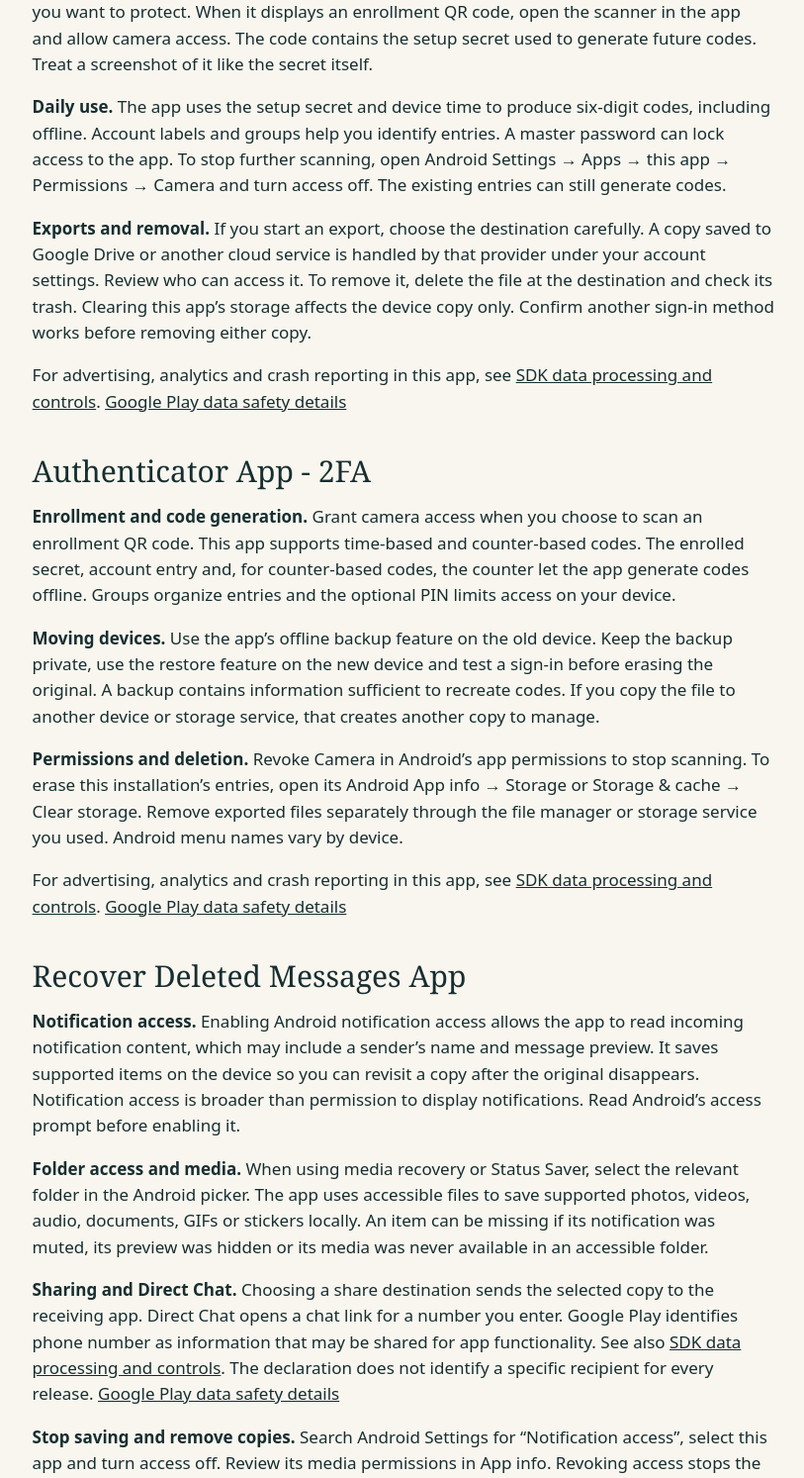
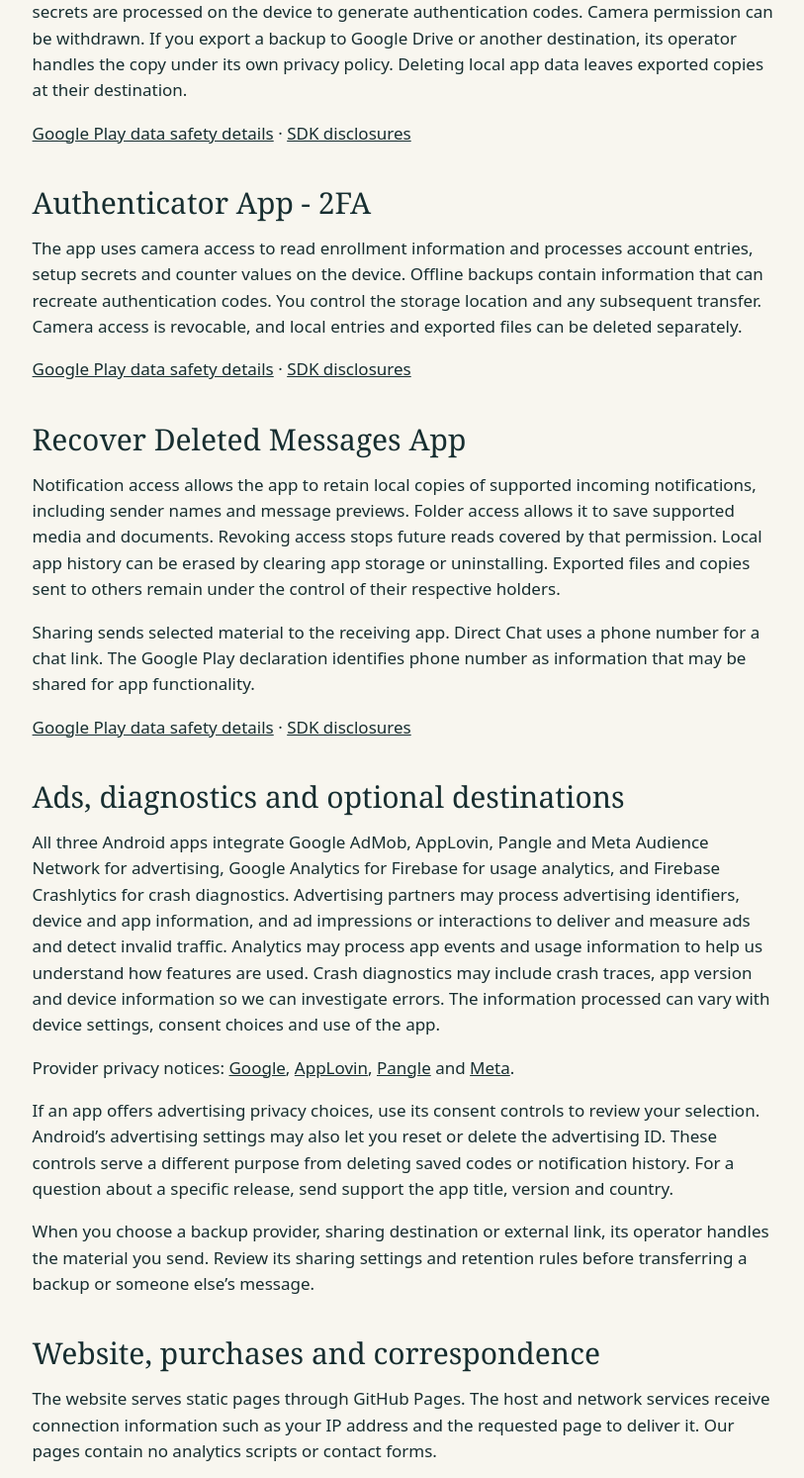
Before and after one commit to ArtemisApps/longrise, a plain HTML site: page privacy/index.html in a window 1280 px wide. Shown: the part 710-2203 px from the top of the page at 99% size, without its empty margins (232-1045 px from the left). Drawn offline with Linux system fonts and the light colour scheme.

Commit message:
Remove app walkthroughs from privacy policy and terms

```diff
--- a/privacy/index.html
+++ b/privacy/index.html
@@ -1,5 +1,5 @@
 <!doctype html><html lang="en"><meta charset="utf-8"><meta name="viewport" content="width=device-width,initial-scale=1"><title>Privacy Policy · Longrise</title><link rel="stylesheet" href="../style.css"><header><a class="brand" href="../">◒ Longrise</a><nav><a href="../#apps">Our apps</a>　<a href="mailto:bravkidd@outlook.com">Contact ↗</a></nav></header>
-<main class="legal"><small>Effective November 21, 2026</small><h1>Privacy Policy</h1><p>Longrise Global Co., Limited operates longrise.net. This policy explains how information is handled when you visit the site, contact our team or use one of the three Android apps published under Authenticator 2FA Lab. Choose the exact title installed on your device. The two authenticators offer different backup options.</p><nav aria-label="Contents"><ol><li><a href="#mfa">Authenticator App: 2FA | MFA</a></li>
+<main class="legal"><small>Effective November 21, 2026</small><h1>Privacy Policy</h1><p>Longrise Global Co., Limited operates longrise.net. This policy explains how information is handled when you visit the site, contact our team or use one of the three Android apps published under Authenticator 2FA Lab. The two authenticators offer different backup options.</p><nav aria-label="Contents"><ol><li><a href="#mfa">Authenticator App: 2FA | MFA</a></li>
 <li><a href="#offline">Authenticator App - 2FA</a></li>
 <li><a href="#recovery">Recover Deleted Messages App</a></li>
 <li><a href="#providers">Ads, diagnostics and optional destinations</a></li>
@@ -7,20 +7,15 @@
 <li><a href="#retention">Retention, security and international processing</a></li>
 <li><a href="#rights">Privacy rights and requests</a></li></ol></nav>
 <section id="mfa"><h2>Authenticator App: 2FA | MFA</h2>
-<p><strong>Setup and camera access.</strong> Start two-step verification in the security settings of the account you want to protect. When it displays an enrollment QR code, open the scanner in the app and allow camera access. The code contains the setup secret used to generate future codes. Treat a screenshot of it like the secret itself.</p>
-<p><strong>Daily use.</strong> The app uses the setup secret and device time to produce six-digit codes, including offline. Account labels and groups help you identify entries. A master password can lock access to the app. To stop further scanning, open Android Settings → Apps → this app → Permissions → Camera and turn access off. The existing entries can still generate codes.</p>
-<p><strong>Exports and removal.</strong> If you start an export, choose the destination carefully. A copy saved to Google Drive or another cloud service is handled by that provider under your account settings. Review who can access it. To remove it, delete the file at the destination and check its trash. Clearing this app’s storage affects the device copy only. Confirm another sign-in method works before removing either copy.</p>
-<p>For advertising, analytics and crash reporting in this app, see <a href="#providers">SDK data processing and controls</a>. <a href="https://play.google.com/store/apps/datasafety?id=otp.authenticator.app.authentication.password">Google Play data safety details</a></p></section>
+<p>Camera access allows the app to read enrollment information. Account labels and setup secrets are processed on the device to generate authentication codes. Camera permission can be withdrawn. If you export a backup to Google Drive or another destination, its operator handles the copy under its own privacy policy. Deleting local app data leaves exported copies at their destination.</p>
+<p><a href="https://play.google.com/store/apps/datasafety?id=otp.authenticator.app.authentication.password">Google Play data safety details</a> · <a href="#providers">SDK disclosures</a></p></section>
 <section id="offline"><h2>Authenticator App - 2FA</h2>
-<p><strong>Enrollment and code generation.</strong> Grant camera access when you choose to scan an enrollment QR code. This app supports time-based and counter-based codes. The enrolled secret, account entry and, for counter-based codes, the counter let the app generate codes offline. Groups organize entries and the optional PIN limits access on your device.</p>
-<p><strong>Moving devices.</strong> Use the app’s offline backup feature on the old device. Keep the backup private, use the restore feature on the new device and test a sign-in before erasing the original. A backup contains information sufficient to recreate codes. If you copy the file to another device or storage service, that creates another copy to manage.</p>
-<p><strong>Permissions and deletion.</strong> Revoke Camera in Android’s app permissions to stop scanning. To erase this installation’s entries, open its Android App info → Storage or Storage &amp; cache → Clear storage. Remove exported files separately through the file manager or storage service you used. Android menu names vary by device.</p>
-<p>For advertising, analytics and crash reporting in this app, see <a href="#providers">SDK data processing and controls</a>. <a href="https://play.google.com/store/apps/datasafety?id=authenticator.app.otp.mfa.authentication">Google Play data safety details</a></p></section>
+<p>The app uses camera access to read enrollment information and processes account entries, setup secrets and counter values on the device. Offline backups contain information that can recreate authentication codes. You control the storage location and any subsequent transfer. Camera access is revocable, and local entries and exported files can be deleted separately.</p>
+<p><a href="https://play.google.com/store/apps/datasafety?id=authenticator.app.otp.mfa.authentication">Google Play data safety details</a> · <a href="#providers">SDK disclosures</a></p></section>
 <section id="recovery"><h2>Recover Deleted Messages App</h2>
-<p><strong>Notification access.</strong> Enabling Android notification access allows the app to read incoming notification content, which may include a sender’s name and message preview. It saves supported items on the device so you can revisit a copy after the original disappears. Notification access is broader than permission to display notifications. Read Android’s access prompt before enabling it.</p>
-<p><strong>Folder access and media.</strong> When using media recovery or Status Saver, select the relevant folder in the Android picker. The app uses accessible files to save supported photos, videos, audio, documents, GIFs or stickers locally. An item can be missing if its notification was muted, its preview was hidden or its media was never available in an accessible folder.</p>
-<p><strong>Sharing and Direct Chat.</strong> Choosing a share destination sends the selected copy to the receiving app. Direct Chat opens a chat link for a number you enter. Google Play identifies phone number as information that may be shared for app functionality. See also <a href="#providers">SDK data processing and controls</a>. The declaration does not identify a specific recipient for every release. <a href="https://play.google.com/store/apps/datasafety?id=recover.deleted.message.messagerecovery.business.notify">Google Play data safety details</a></p>
-<p><strong>Stop saving and remove copies.</strong> Search Android Settings for “Notification access”, select this app and turn access off. Review its media permissions in App info. Revoking access stops the corresponding future reads. To erase the private history already saved, clear app storage or uninstall. Check Files, Gallery and any destination you previously shared to for separate copies. Removing the original chat message does not erase those copies.</p></section>
+<p>Notification access allows the app to retain local copies of supported incoming notifications, including sender names and message previews. Folder access allows it to save supported media and documents. Revoking access stops future reads covered by that permission. Local app history can be erased by clearing app storage or uninstalling. Exported files and copies sent to others remain under the control of their respective holders.</p>
+<p>Sharing sends selected material to the receiving app. Direct Chat uses a phone number for a chat link. The Google Play declaration identifies phone number as information that may be shared for app functionality.</p>
+<p><a href="https://play.google.com/store/apps/datasafety?id=recover.deleted.message.messagerecovery.business.notify">Google Play data safety details</a> · <a href="#providers">SDK disclosures</a></p></section>
 <section id="providers"><h2>Ads, diagnostics and optional destinations</h2>
 <p>All three Android apps integrate Google AdMob, AppLovin, Pangle and Meta Audience Network for advertising, Google Analytics for Firebase for usage analytics, and Firebase Crashlytics for crash diagnostics. Advertising partners may process advertising identifiers, device and app information, and ad impressions or interactions to deliver and measure ads and detect invalid traffic. Analytics may process app events and usage information to help us understand how features are used. Crash diagnostics may include crash traces, app version and device information so we can investigate errors. The information processed can vary with device settings, consent choices and use of the app.</p>
 <p>Provider privacy notices: <a href="https://policies.google.com/privacy">Google</a>, <a href="https://www.applovin.com/privacy/">AppLovin</a>, <a href="https://www.pangleglobal.com/privacy">Pangle</a> and <a href="https://www.facebook.com/privacy/policy/">Meta</a>.</p>
@@ -31,9 +26,9 @@
 <p>Google Play handles checkout and payment details. For purchase support, provide the product name and relevant order reference. When you email us, we receive your email address, message and attachments and use them to respond. Redact account secrets, message previews and payment details from screenshots.</p></section>
 <section id="retention"><h2>Retention, security and international processing</h2>
 <p>Local entries remain available according to the app’s storage and your deletion choices. Exported files follow the retention rules of their destination. Support correspondence may be retained to resolve the request, handle disputes or meet legal obligations. No single retention period describes all of these copies.</p>
-<p>Use a device screen lock and restrict access to backups. If an authenticator setup secret may have been exposed, use the protected service’s security settings to replace that enrollment. A new code appearing on screen does not replace a compromised secret.</p>
+<p>Enrollment secrets and backup files can enable access to protected accounts. Keep them confidential.</p>
 <p>Email, hosting and other providers may process information outside your country. Applicable protections depend on the provider, destination and law governing the processing.</p></section>
 <section id="rights"><h2>Privacy rights and requests</h2>
 <p>Depending on your jurisdiction, you may request access, correction, deletion, restriction or a portable copy of personal information, object to processing, or withdraw consent where processing relies on it. Where applicable, California residents may also request information about disclosures and opt out of sharing for targeted advertising. You may contact the relevant privacy regulator.</p>
-<p>Email <a href="mailto:bravkidd@outlook.com">bravkidd@outlook.com</a> with the app name, the action requested and enough context to locate any correspondence. We may ask for information needed to verify your request. For records stored only on your phone, follow the removal steps above. If a child has sent personal information to support, a parent or guardian may use the same contact to request review.</p>
+<p>Email <a href="mailto:bravkidd@outlook.com">bravkidd@outlook.com</a> with the app name, the action requested and enough context to locate any correspondence. We may ask for information needed to verify your request. For records stored only on your phone, deletion is controlled on that device. If a child has sent personal information to support, a parent or guardian may use the same contact to request review.</p>
 <p>We will publish revisions here with their effective date. See also our <a href="../tos/">Terms of Service</a>.</p></section></main><footer><b>◒ Longrise</b><span><a href="../privacy/">Privacy Policy</a>　 <a href="../tos/">Terms of Service</a></span></footer></html>
```
Also changed, not shown: tos/index.html (+5 -10 lines).
